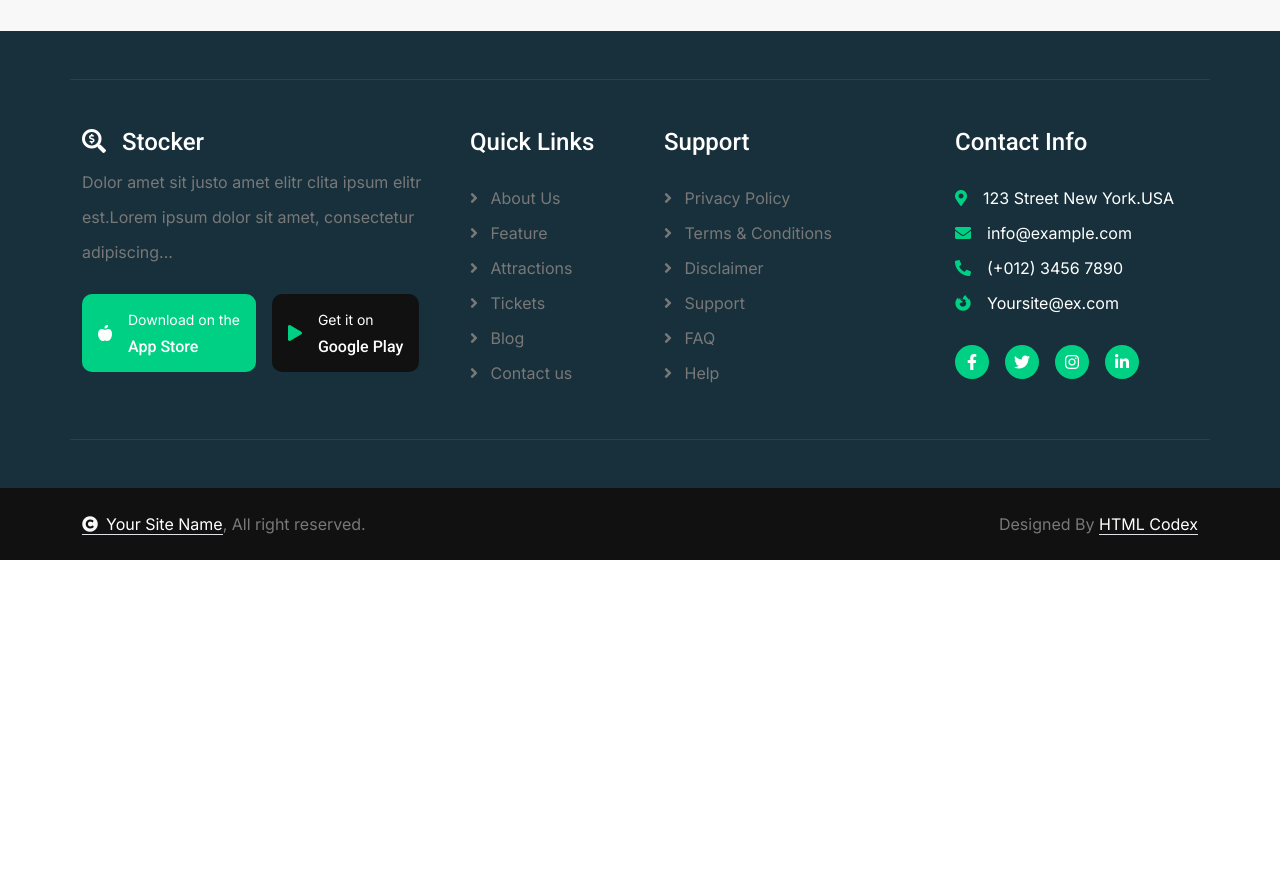
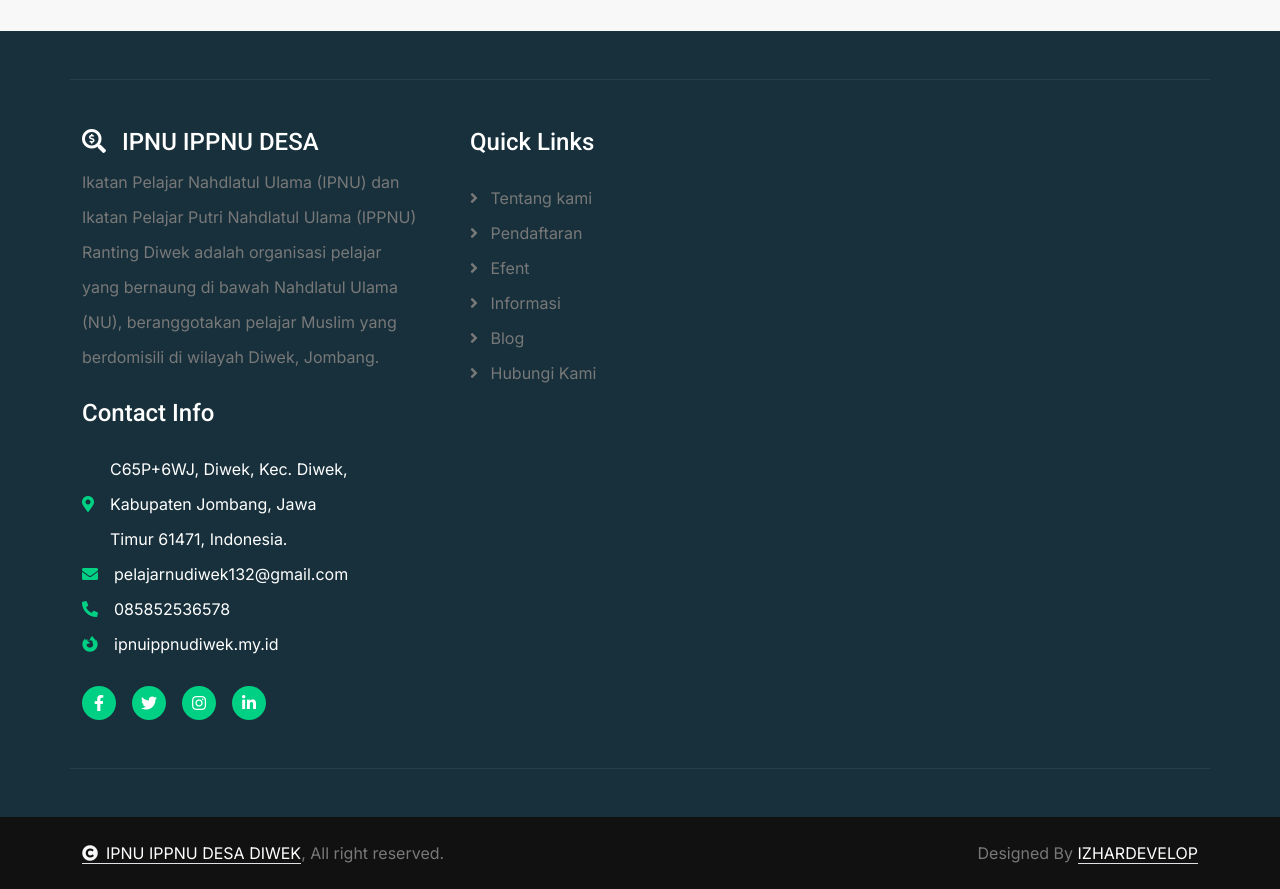
Before and after one commit to IzharDevelop/ipp-ip, a plain HTML site: page 404.html in a window 1280 px wide. Shown: the part 980-1869 px from the top of the page. Before the commit the page ends 1540 px from the top, so only its background shows below. Drawn offline with nearby package versions, Linux system fonts and the light colour scheme.

Commit message:
Update 404.html

```diff
--- a/404.html
+++ b/404.html
@@ -145,12 +145,12 @@
                     <div class="col-md-6 col-lg-6 col-xl-4">
                         <div class="footer-item">
                             <a href="index.html" class="p-0">
-                                <h4 class="text-white"><i class="fas fa-search-dollar me-3"></i>Stocker</h4>
+                                <h4 class="text-white"><i class="fas fa-search-dollar me-3"></i>IPNU IPPNU DESA</h4>
                                 <!-- <img src="img/logo.png" alt="Logo"> -->
                             </a>
-                            <p class="mb-4">Dolor amet sit justo amet elitr clita ipsum elitr est.Lorem ipsum dolor sit amet, consectetur adipiscing...</p>
+                            <p class="mb-4">Ikatan Pelajar Nahdlatul Ulama (IPNU) dan Ikatan Pelajar Putri Nahdlatul Ulama (IPPNU) Ranting Diwek adalah organisasi pelajar yang bernaung di bawah Nahdlatul Ulama (NU), beranggotakan pelajar Muslim yang berdomisili di wilayah Diwek, Jombang.</p>
                             <div class="d-flex">
-                                <a href="#" class="bg-primary d-flex rounded align-items-center py-2 px-3 me-2">
+                                <!--a href="#" class="bg-primary d-flex rounded align-items-center py-2 px-3 me-2">
                                     <i class="fas fa-apple-alt text-white"></i>
                                     <div class="ms-3">
                                         <small class="text-white">Download on the</small>
@@ -163,22 +163,22 @@
                                         <small class="text-white">Get it on</small>
                                         <h6 class="text-white">Google Play</h6>
                                     </div>
-                                </a>
+                                </a-->
                             </div>
                         </div>
                     </div>
                     <div class="col-md-6 col-lg-6 col-xl-2">
                         <div class="footer-item">
                             <h4 class="text-white mb-4">Quick Links</h4>
-                            <a href="#"><i class="fas fa-angle-right me-2"></i> About Us</a>
-                            <a href="#"><i class="fas fa-angle-right me-2"></i> Feature</a>
-                            <a href="#"><i class="fas fa-angle-right me-2"></i> Attractions</a>
-                            <a href="#"><i class="fas fa-angle-right me-2"></i> Tickets</a>
+                            <a href="#"><i class="fas fa-angle-right me-2"></i> Tentang kami</a>
+                            <a href="#"><i class="fas fa-angle-right me-2"></i> Pendaftaran</a>
+                            <a href="#"><i class="fas fa-angle-right me-2"></i> Efent</a>
+                            <a href="#"><i class="fas fa-angle-right me-2"></i> Informasi</a>
                             <a href="#"><i class="fas fa-angle-right me-2"></i> Blog</a>
-                            <a href="#"><i class="fas fa-angle-right me-2"></i> Contact us</a>
+                            <a href="#"><i class="fas fa-angle-right me-2"></i> Hubungi Kami</a>
                         </div>
                     </div>
-                    <div class="col-md-6 col-lg-6 col-xl-3">
+                    <!--div class="col-md-6 col-lg-6 col-xl-3">
                         <div class="footer-item">
                             <h4 class="text-white mb-4">Support</h4>
                             <a href="#"><i class="fas fa-angle-right me-2"></i> Privacy Policy</a>
@@ -187,26 +187,26 @@
                             <a href="#"><i class="fas fa-angle-right me-2"></i> Support</a>
                             <a href="#"><i class="fas fa-angle-right me-2"></i> FAQ</a>
                             <a href="#"><i class="fas fa-angle-right me-2"></i> Help</a>
-                        </div>
+                        </div-->
                     </div>
                     <div class="col-md-6 col-lg-6 col-xl-3">
                         <div class="footer-item">
                             <h4 class="text-white mb-4">Contact Info</h4>
                             <div class="d-flex align-items-center">
                                 <i class="fas fa-map-marker-alt text-primary me-3"></i>
-                                <p class="text-white mb-0">123 Street New York.USA</p>
+                                <p class="text-white mb-0">C65P+6WJ, Diwek, Kec. Diwek, Kabupaten Jombang, Jawa Timur 61471, Indonesia.</p>
                             </div>
                             <div class="d-flex align-items-center">
                                 <i class="fas fa-envelope text-primary me-3"></i>
-                                <p class="text-white mb-0">info@example.com</p>
+                                <p class="text-white mb-0">pelajarnudiwek132@gmail.com</p>
                             </div>
                             <div class="d-flex align-items-center">
                                 <i class="fa fa-phone-alt text-primary me-3"></i>
-                                <p class="text-white mb-0">(+012) 3456 7890</p>
+                                <p class="text-white mb-0">085852536578</p>
                             </div>
                             <div class="d-flex align-items-center mb-4">
                                 <i class="fab fa-firefox-browser text-primary me-3"></i>
-                                <p class="text-white mb-0">Yoursite@ex.com</p>
+                                <p class="text-white mb-0">ipnuippnudiwek.my.id</p>
                             </div>
                             <div class="d-flex">
                                 <a class="btn btn-primary btn-sm-square rounded-circle me-3" href="#"><i class="fab fa-facebook-f text-white"></i></a>
@@ -226,13 +226,10 @@
             <div class="container">
                 <div class="row g-4 align-items-center">
                     <div class="col-md-6 text-center text-md-start mb-md-0">
-                        <span class="text-body"><a href="#" class="border-bottom text-white"><i class="fas fa-copyright text-light me-2"></i>Your Site Name</a>, All right reserved.</span>
+                        <span class="text-body"><a href="#" class="border-bottom text-white"><i class="fas fa-copyright text-light me-2"></i>IPNU IPPNU DESA DIWEK</a>, All right reserved.</span>
                     </div>
                     <div class="col-md-6 text-center text-md-end text-body">
-                        <!--/*** This template is free as long as you keep the below author’s credit link/attribution link/backlink. ***/-->
-                        <!--/*** If you'd like to use the template without the below author’s credit link/attribution link/backlink, ***/-->
-                        <!--/*** you can purchase the Credit Removal License from "https://htmlcodex.com/credit-removal". ***/-->
-                        Designed By <a class="border-bottom text-white" href="https://htmlcodex.com">HTML Codex</a>
+                        Designed By <a class="border-bottom text-white" href="https://www.instagram.com/stories/izhardev/">IZHARDEVELOP</a>
                     </div>
                 </div>
             </div>
```
